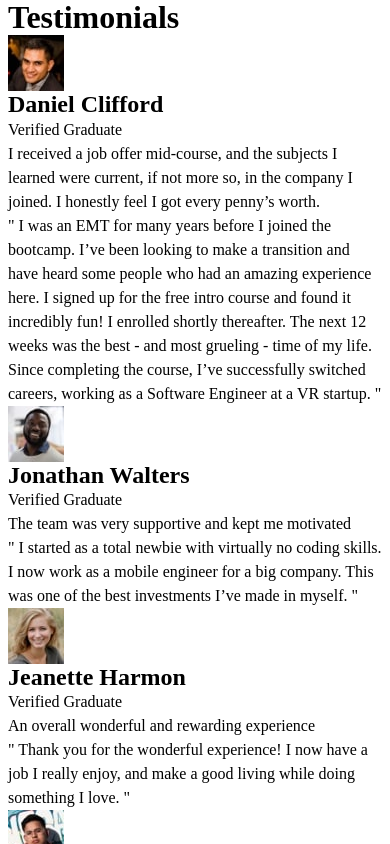
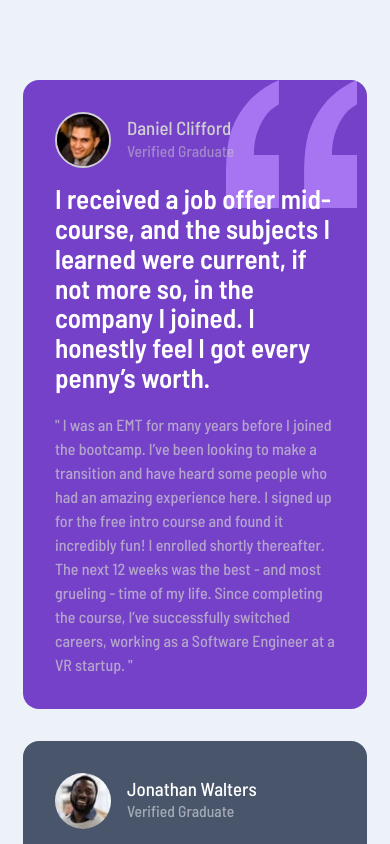
Before and after one commit to mbtenkorang/testimonials-grid-section, a Vue app: page / in a window 390 px wide. Shown: the top 844 px of the page. Built offline with nearby package versions, Linux system fonts and the light colour scheme.

Commit message:
Styling for mobile devices

```diff
--- a/src/assets/style.css
+++ b/src/assets/style.css
@@ -11,6 +11,7 @@
     --lightgray: hsl(0, 0%, 81%);
     --lightgrayishblue: hsl(210, 46%, 95%);
 
+    /* FONTS */
     /* Utopia Type Scale */
     --fontsize-0: clamp(0.8125rem, 0.7465rem + 0.2817vi, 1rem);
     --fontsize-1: clamp(0.975rem, 0.8782rem + 0.4131vi, 1.25rem);
@@ -18,6 +19,12 @@
     --fontsize-3: clamp(1.404rem, 1.2106rem + 0.825vi, 1.9531rem);
     --fontsize-4: clamp(1.6848rem, 1.4184rem + 1.1367vi, 2.4414rem);
     --fontsize-5: clamp(2.0218rem, 1.6591rem + 1.5474vi, 3.0518rem);
+
+    font-family: "Barlow Semi Condensed", sans-serif;
+    font-synthesis: none;
+    text-rendering: optimizeLegibility;
+    -webkit-font-smoothing: antialiased;
+    -moz-osx-font-smoothing: grayscale;
 }
 
 /* CSS Resets */
@@ -31,6 +38,7 @@ html {
     -moz-text-size-adjust: none;
     -webkit-text-size-adjust: none;
     text-size-adjust: none;
+
 }
 
 body,
@@ -47,6 +55,10 @@ p {
 body {
     min-height: 100vh;
     line-height: 1.5;
+    display: flex;
+    flex-direction: column;
+    align-items: center;
+    justify-content: center;
 }
 
 h1,
@@ -65,4 +77,129 @@ footer {
     font-size: .7rem;
 }
 
+
+.hidden {
+    display: none;
+}
+
 /* End Resets */
+
+/* Mobile Styling */
+body {
+    background-color: var(--lightgrayishblue);
+    padding-block-start: 5rem;
+    padding-block-end: 5rem;
+}
+
+main {
+    max-width: 92%;
+}
+
+article {
+    margin-block-end: 2rem;
+}
+
+.user-profile {
+    display: flex;
+    align-items: center;
+    margin-block-end: 1rem;
+}
+
+h2 {
+    font-size: var(--fontsize-2);
+    font-weight: 500;
+}
+
+h2+p {
+    font-size: var(--fontsize-1);
+    opacity: .5;
+    font-weight: 500;
+    text-wrap: balance;
+}
+
+img {
+    max-width: 20%;
+    border-radius: 50%;
+    flex-shrink: 0;
+    margin-inline-end: 1rem;
+}
+
+p.main-testimonial {
+    font-size: var(--fontsize-4);
+    font-weight: 600;
+    line-height: 1.1;
+    margin-block-end: 1.25rem;
+}
+
+p.quote {
+    opacity: .7;
+    font-weight: 500;
+}
+
+.container {
+
+    border-radius: 1rem;
+    padding-block-start: 2rem;
+    padding-block-end: 2rem;
+    padding-inline-start: 2rem;
+    padding-inline-end: 2rem;
+}
+
+
+
+.daniel.clifford {
+    background: 95% top / 38% no-repeat url("/assets/images/bg-pattern-quotation.svg") var(--moderateviolet);
+
+    h2,
+    p {
+        color: var(--lightgray);
+    }
+
+    p.main-testimonial {
+        color: var(--white);
+    }
+
+    .avatar {
+        border: 2px solid var(--lightgray);
+    }
+}
+
+.jonathan.walters {
+    background: var(--darkgrayishblue);
+
+    h2,
+    p {
+        color: var(--white);
+    }
+}
+
+.jeanette.harmon {
+    background: var(--white);
+
+    h2,
+    p {
+        color: var(--darkgrayishblue);
+    }
+}
+
+.patrick.abrams {
+    background: var(--darkblackishblue);
+
+    h2,
+    p {
+        color: var(--white);
+    }
+
+    .avatar {
+        border: 2px solid var(--moderateviolet);
+    }
+}
+
+.kira.whittle {
+    background: var(--white);
+
+    h2,
+    p {
+        color: var(--darkgrayishblue);
+    }
+}
```
